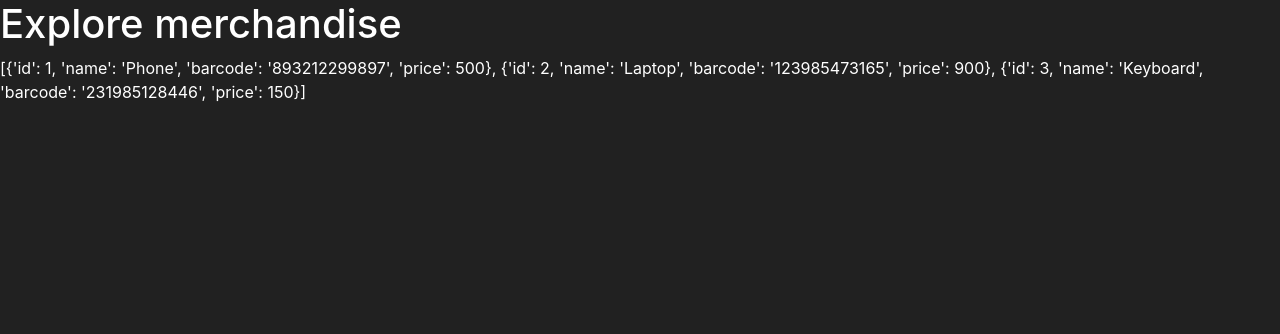
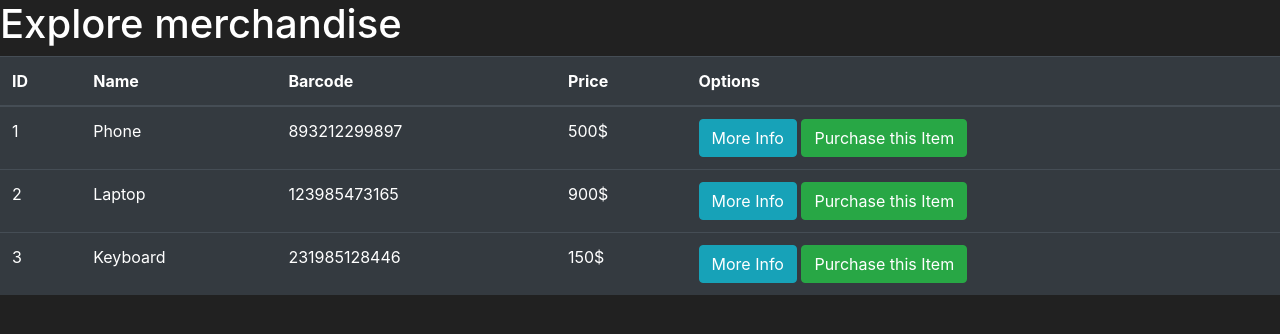
Before and after one commit to deninjo/Flask-101, a Flask app: page /market in a window 1280 px wide. Shown: the part 56-390 px from the top of the page. Run offline with Flask 3, Linux system fonts and the light colour scheme.

Commit message:
Sending data to templates

```diff
--- a/templates/market.html
+++ b/templates/market.html
@@ -37,7 +37,39 @@
     </nav>
 
     <h1>Explore merchandise</h1>
+    <!-- Sending Data to Templates
+
     <p>{{item_name}}</p>
+
+    -->
+
+    <table class="table table-hover table-dark">
+      <thead>
+          <tr>
+              <!-- Your Columns HERE -->
+              <th scope="col">ID</th>
+              <th scope="col">Name</th>
+              <th scope="col">Barcode</th>
+              <th scope="col">Price</th>
+              <th scope="col">Options</th>
+          </tr>
+      </thead>
+      <tbody>
+          <!-- Your rows inside the table HERE: -->
+          {% for item in item_name %}
+              <tr>
+                  <td>{{ item.id }}</td>
+                  <td>{{ item.name }}</td>
+                  <td>{{ item.barcode }}</td>
+                  <td>{{ item.price }}$</td>
+                  <td>
+                      <button class="btn btn-outline btn-info">More Info</button>
+                      <button class="btn btn-outline btn-success">Purchase this Item</button>
+                  </td>
+              </tr>
+          {% endfor %}
+      </tbody>
+    </table>
 
     <!-- Optional JavaScript; choose one of the two! -->
 
```
